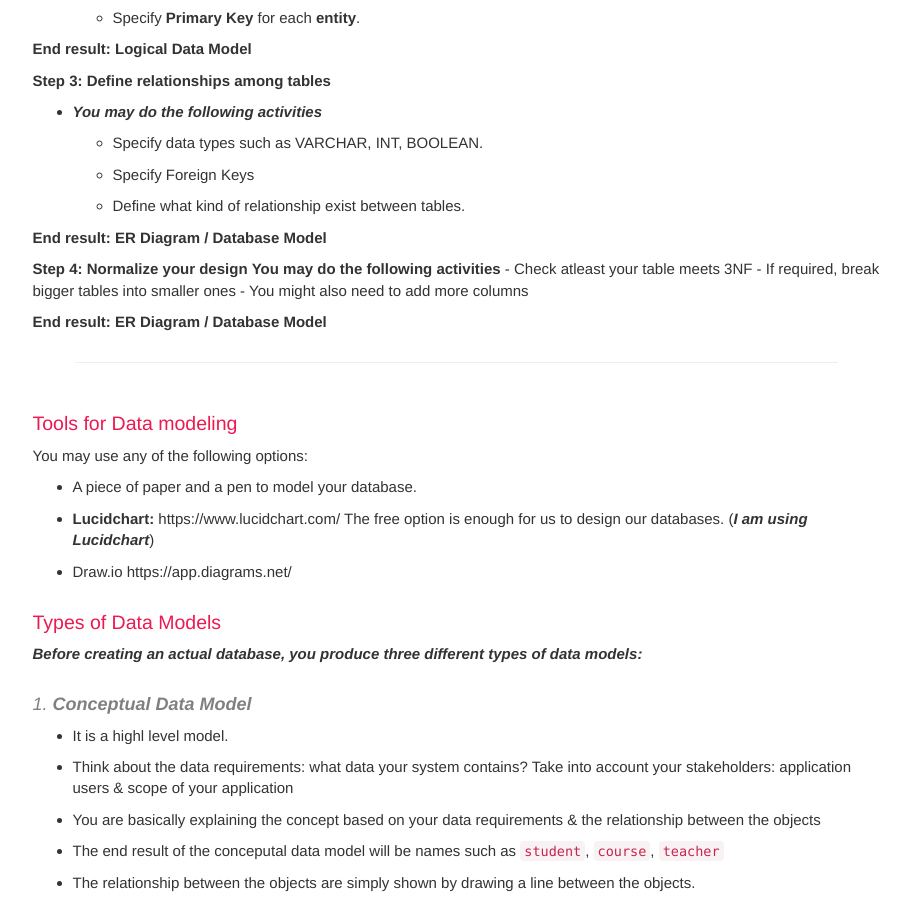
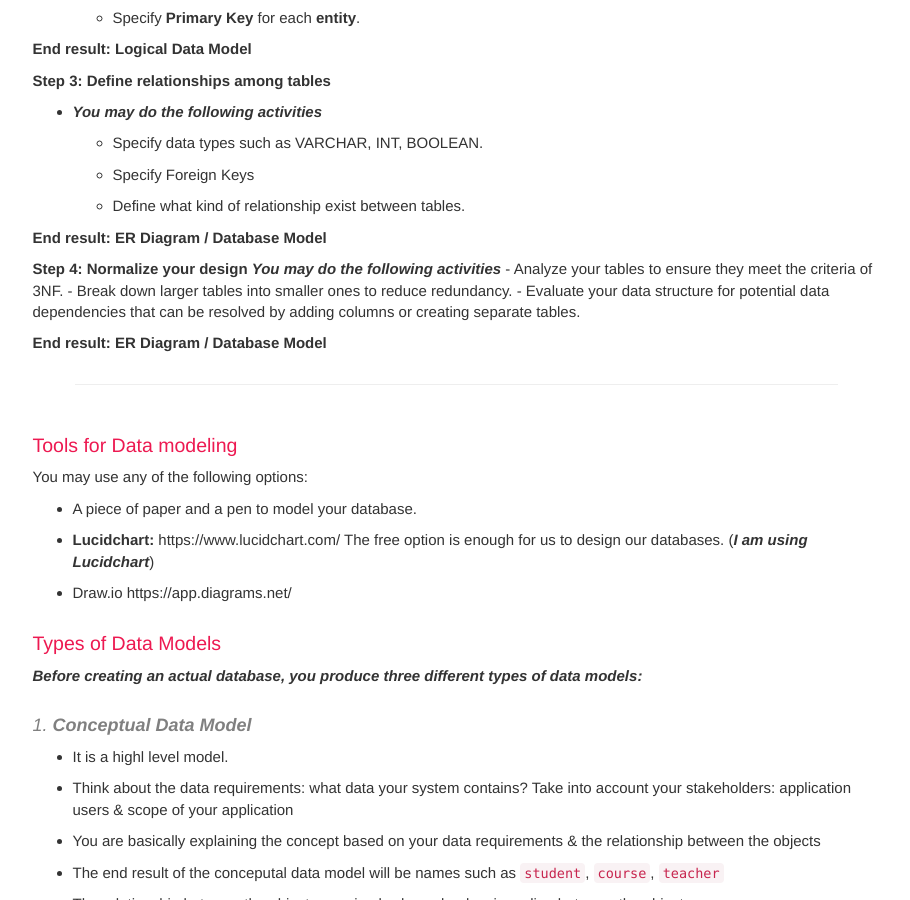
Before and after one commit to dipaish/databases, a Jekyll site: the page built from databaseDesign.md, in a window 1280 px wide and 900 px high, scrolled down 2749 px. Shown: the whole window, without its empty margins (330-1240 px from the left). Built offline with Jekyll 4.4.1, drawn with Linux system fonts in a browser that asks for light colours; our own code applies the rules of GitHub Pages for plain Markdown files; comment, search, counter and statistics services are not loaded.

Commit message:
MINOR UPDATES

```diff
--- a/databaseDesign.md
+++ b/databaseDesign.md
@@ -81,10 +81,10 @@
 **End result: ER Diagram / Database Model**
 
 **Step 4: Normalize your design**
-**You may do the following activities**
-    - Check atleast your table meets 3NF
-    - If required, break bigger tables into smaller ones
-    - You might also need to add more columns
+***You may do the following activities***
+    - Analyze your tables to ensure  they meet the criteria of 3NF.
+    - Break down larger tables into smaller ones to reduce redundancy.
+    - Evaluate your data structure for potential data dependencies that can be resolved by adding columns or creating separate tables.
 
 **End result: ER Diagram / Database Model**
 
```
